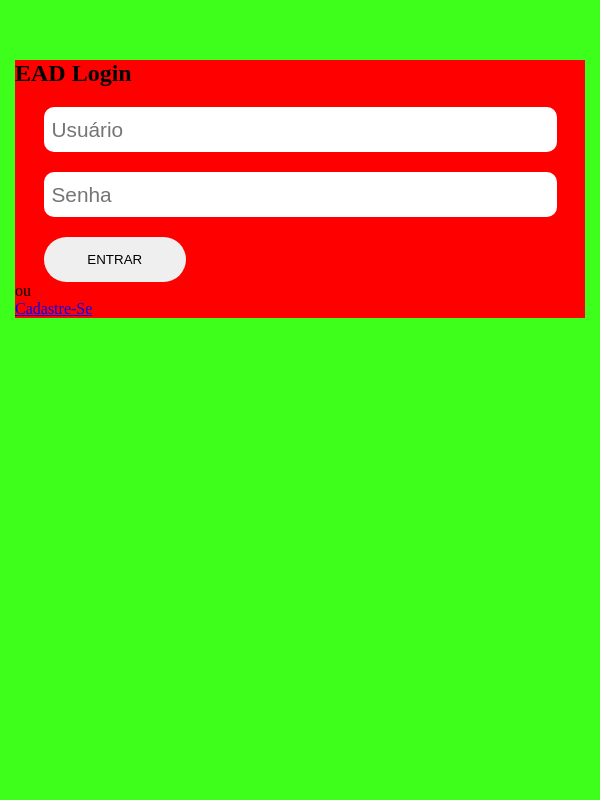
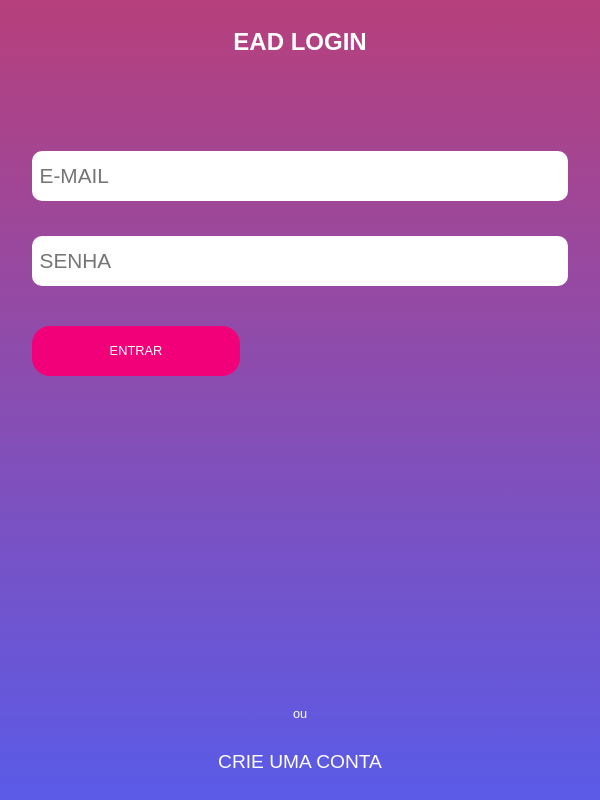
Before and after one commit to gustavoweb/ead-2info, a PHP site: page / in a window 600 px wide. Run offline with PHP 8.4, Linux system fonts and the light colour scheme.

Commit message:
formatação tela login pt2

```diff
--- a/css/login.css
+++ b/css/login.css
@@ -4,22 +4,40 @@
 }
 
 /* pequenos (Celular em pé, 576px e maior) */
-@media (min-width: 576px) {
+@media (max-width: 767px) {
     body{
         background: #3dff1b;
     }
+    #main{
+        display: flex;
+        justify-content: center;
+        align-items: center;
+        height: 100vh;
+        width: 100%;
+        background-image: linear-gradient(to bottom, #B7407C, #5A5BE8);
+
+    }
     section{
-        width: 95%;
+        width: 100%;
         height: auto;
-        margin-left: 2.5%;
-        margin-top: 60px;
-        background: red;
+        display: flex;
+        flex-direction: column;
+        align-items: center;
+    }
+    h2{
+        width: 100%;
+        font-family: Arial, "Helvetica Neue", Helvetica, sans-serif;
+        font-size: 1.5em;
+        text-align: center;
+        text-transform: uppercase;
+        margin-bottom: 10%;
+        color: #fff;
     }
     .campo{
         width: 90%;
-        height: 45px;
+        height: 50px;
         margin-left: 5%;
-        margin-top: 20px;
+        margin-top: 35px;
         border: 0;
         outline: none;
         border-radius: 10px;
@@ -32,12 +50,29 @@
         background: #ccc;
     }
     button{
-        width: 25%;
-        height: 45px;
+        width: 35%;
+        height: 50px;
         margin-left: 5%;
-        margin-top: 20px;
+        margin-top: 40px;
         border: 0;
-        border-radius: 40px;
+        border-radius: 18px;
+        background: #F20079;
+        color: #fff;
+        font-family: Arial, "Helvetica Neue", Helvetica, sans-serif;
+        font-size: 0.8em;
+    }
+    p{
+        color: #fff;
+        font-family: Arial, "Helvetica Neue", Helvetica, sans-serif;
+        font-size: 0.8em;
+        margin-top: 55%;
+    }
+    a{
+        text-decoration: none;
+        color: #fff;
+        font-family: Arial, "Helvetica Neue", Helvetica, sans-serif;
+        font-size: 1.2em;
+        margin-top: 5%;
     }
 }
 
--- a/index.php
+++ b/index.php
@@ -7,17 +7,18 @@
     <link rel="stylesheet" href="css/login.css">
 </head>
 <body>
-
+    <div id="main">
         <section>
         <h2>EAD Login</h2>
             <form action="#">
-            <input type="text" name="usuario" class="campo" placeholder="Usuário" required>
-            <input type="password" name="senha" class="campo" placeholder="Senha" required>
+                <input type="text" name="usuario" class="campo" placeholder="E-MAIL" required>
+                <input type="password" name="senha" class="campo" placeholder="SENHA" required>
                 <button>ENTRAR</button>
             </form>
             <p>ou</p>
-        <a href="#">Cadastre-Se</a>
+            <a href="#">CRIE UMA CONTA</a>
         </section>
+    </div>
 
 </body>
 </html>
```
Lines whose indentation alone changed are shown as unchanged.
